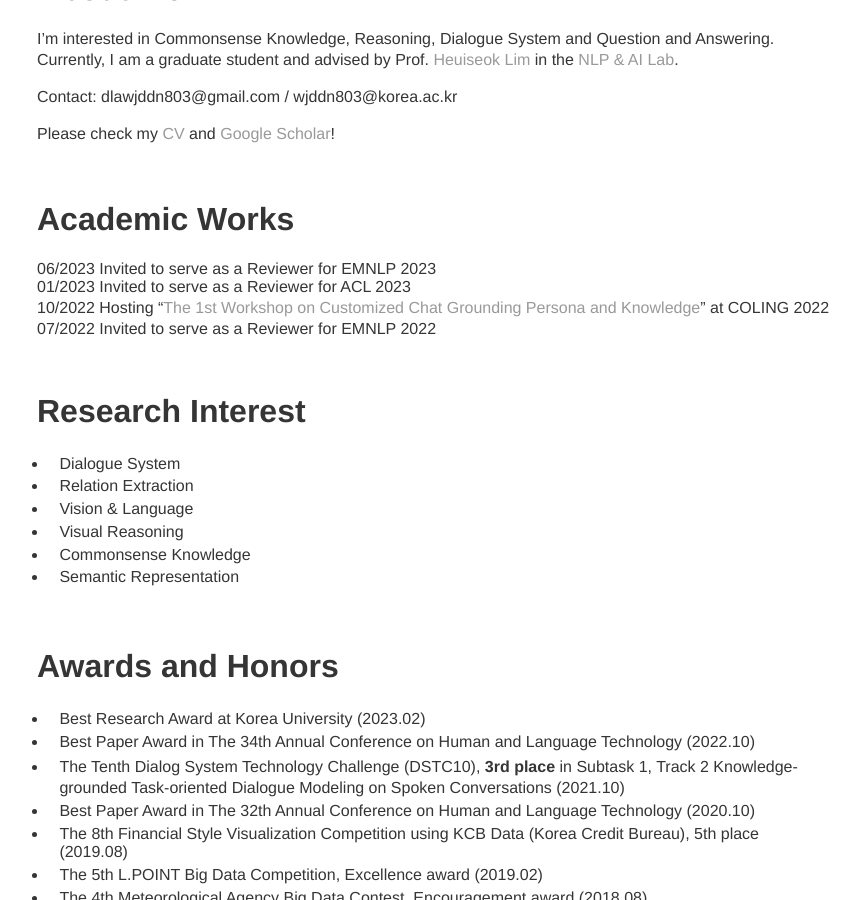
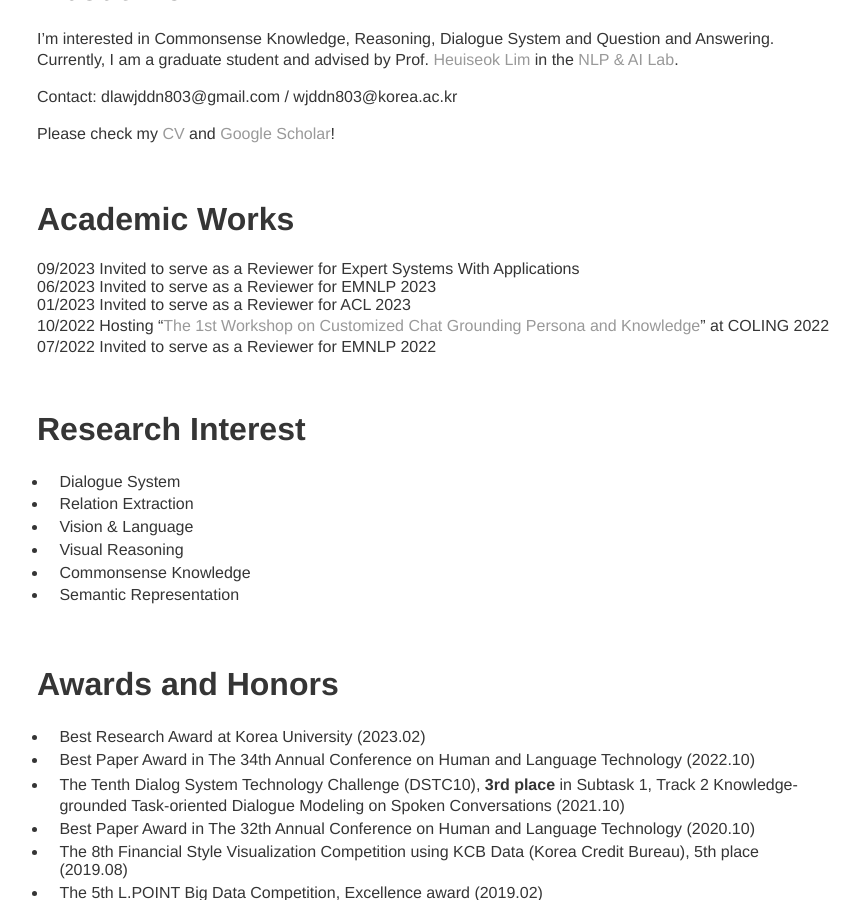
Before and after one commit to dlawjddn803/dlawjddn803.github.io, a Jekyll site: the page built from index.md, in a window 1280 px wide and 900 px high, scrolled down 314 px. Shown: the whole window, without its empty margins (203-1063 px from the left). Built offline with Jekyll 4.4.1, drawn with Linux system fonts in a browser that asks for light colours; our own code applies the rules of GitHub Pages for plain Markdown files.

Commit message:
add info

```diff
--- a/index.md
+++ b/index.md
@@ -15,6 +15,7 @@ Please check my [CV](https://drive.google.com/file/d/1COBsirQUHdzQWkzeM5J0RNDM7W
 
 
 # Academic Works
+09/2023     Invited to serve as a Reviewer for Expert Systems With Applications <br/>
 06/2023     Invited to serve as a Reviewer for EMNLP 2023 <br/>
 01/2023     Invited to serve as a Reviewer for ACL 2023 <br/>
 10/2022     Hosting "[The 1st Workshop on Customized Chat Grounding Persona and Knowledge](https://sites.google.com/view/persona-knowledge-workshop/home?authuser=0)" at COLING 2022 <br/>
```
